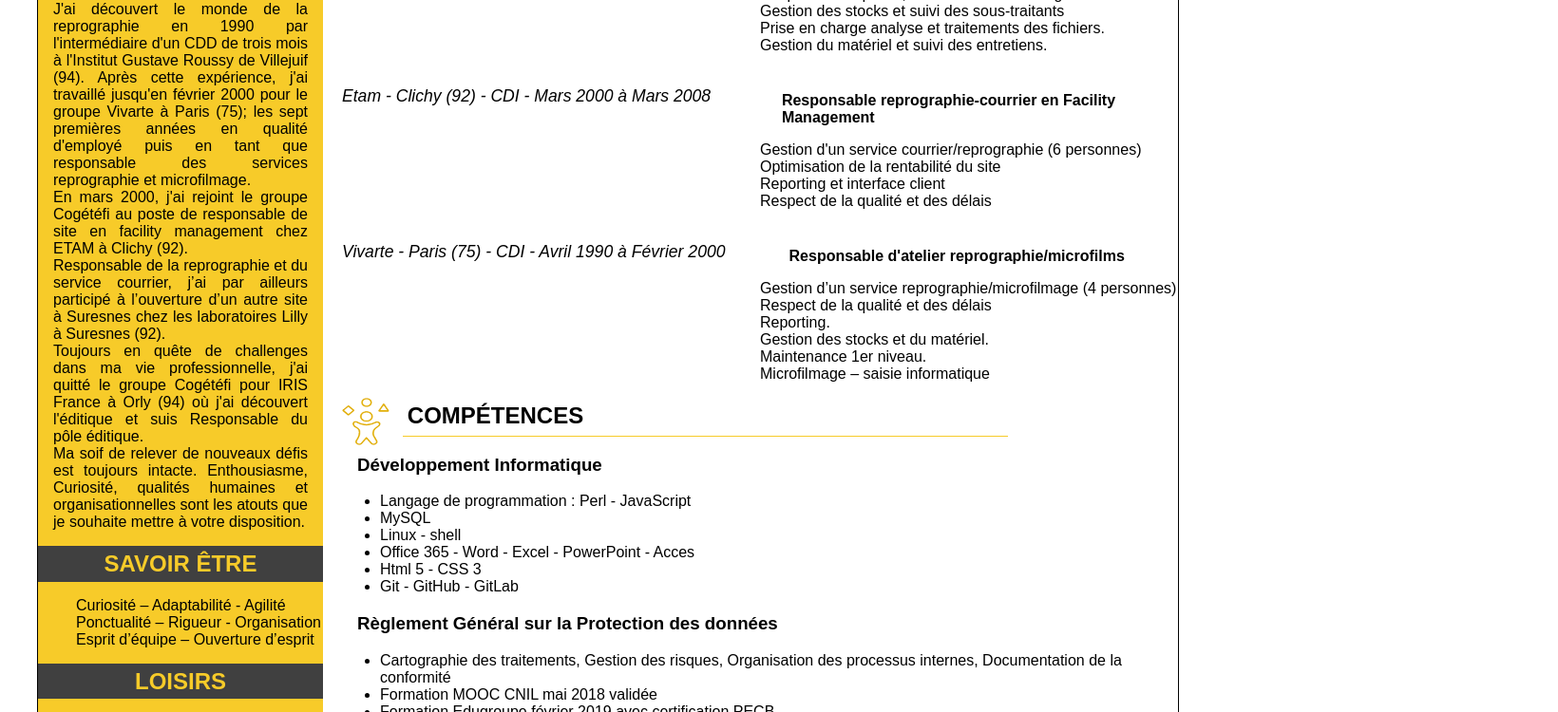
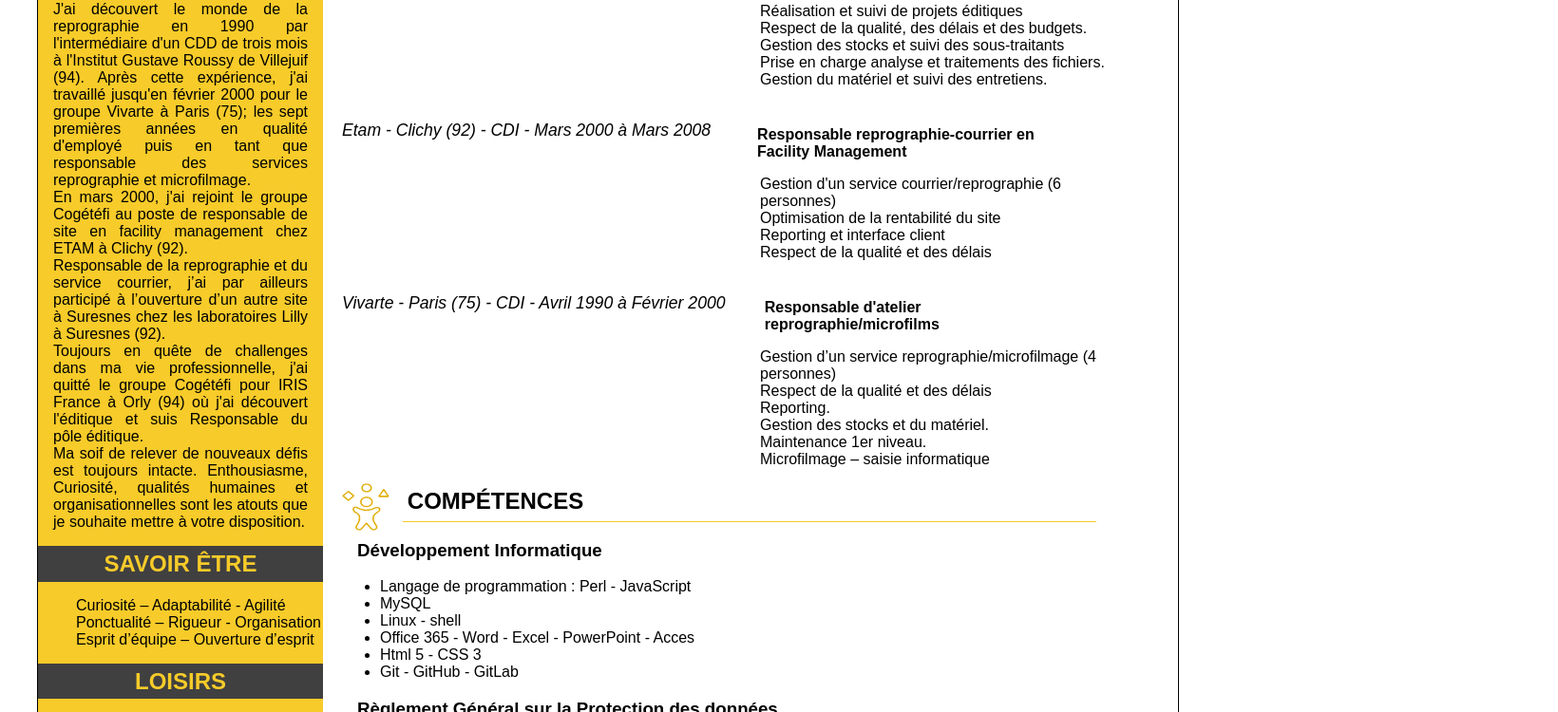
Before and after one commit to Fredzieg2A/FZ-Projet2-OC, a plain HTML site: page index.html in a window 1280 px wide. Shown: the part 615-1365 px from the top of the page at 95% size, 1640 px wide, since content can reach past the window. Drawn offline with Linux system fonts and the light colour scheme.

Commit message:
Update P2_feuilledestyles.css

```diff
--- a/P2_feuilledestyles.css
+++ b/P2_feuilledestyles.css
@@ -218,7 +218,7 @@ mark{
 	section1{
 		display: flex;
 		flex-direction: column;
-    	width: 300px;
+        width: 300px;
     	background-color: #f7cb29;
     	margin-bottom: 0;
     	padding-bottom: 12rem;
@@ -248,15 +248,15 @@ mark{
 
     section2{
     	position: absolute;
+    	width: 900px;
     	margin-top: 300px;
     	margin-left: 320px;
-    	width: 100%;
     }
 
     section2 h2{
     	margin-left: 4rem;
     	border-bottom: solid 1px #f7cb29;
-        width: 70%;
+        width: 100%;
     	text-transform: uppercase;
     	padding-bottom: 0.3em;
     	color: black;
@@ -271,7 +271,7 @@ mark{
     #exp{
     	display: flex;
     	flex-direction: row;
-    	width: 70%;
+    	width: 90%;
         flex-wrap: wrap;
         background: url("Experience.png") no-repeat;
     }
@@ -301,7 +301,7 @@ mark{
     }
 
     #compet{
-        width: 70%;
+        width: 80%;
         flex-wrap: wrap;
         background: url("Competences.png") no-repeat;
     }
```
